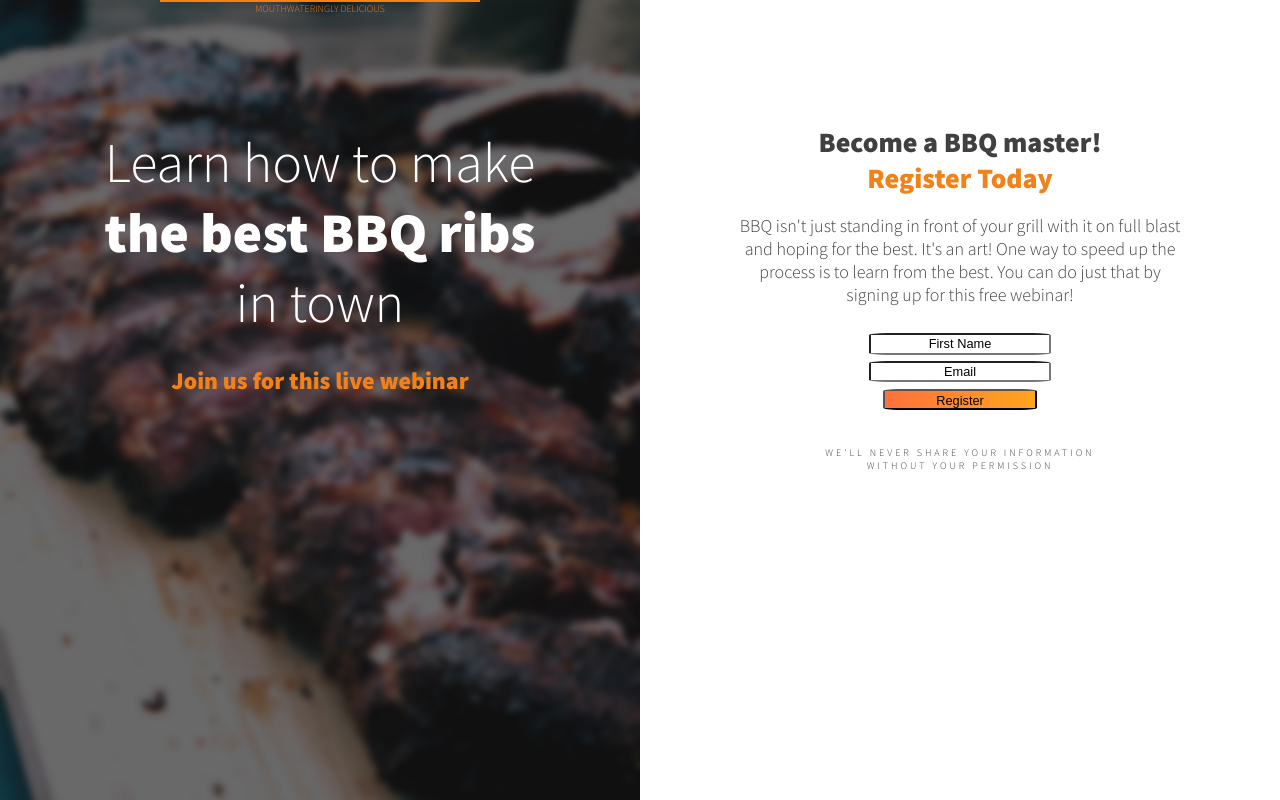
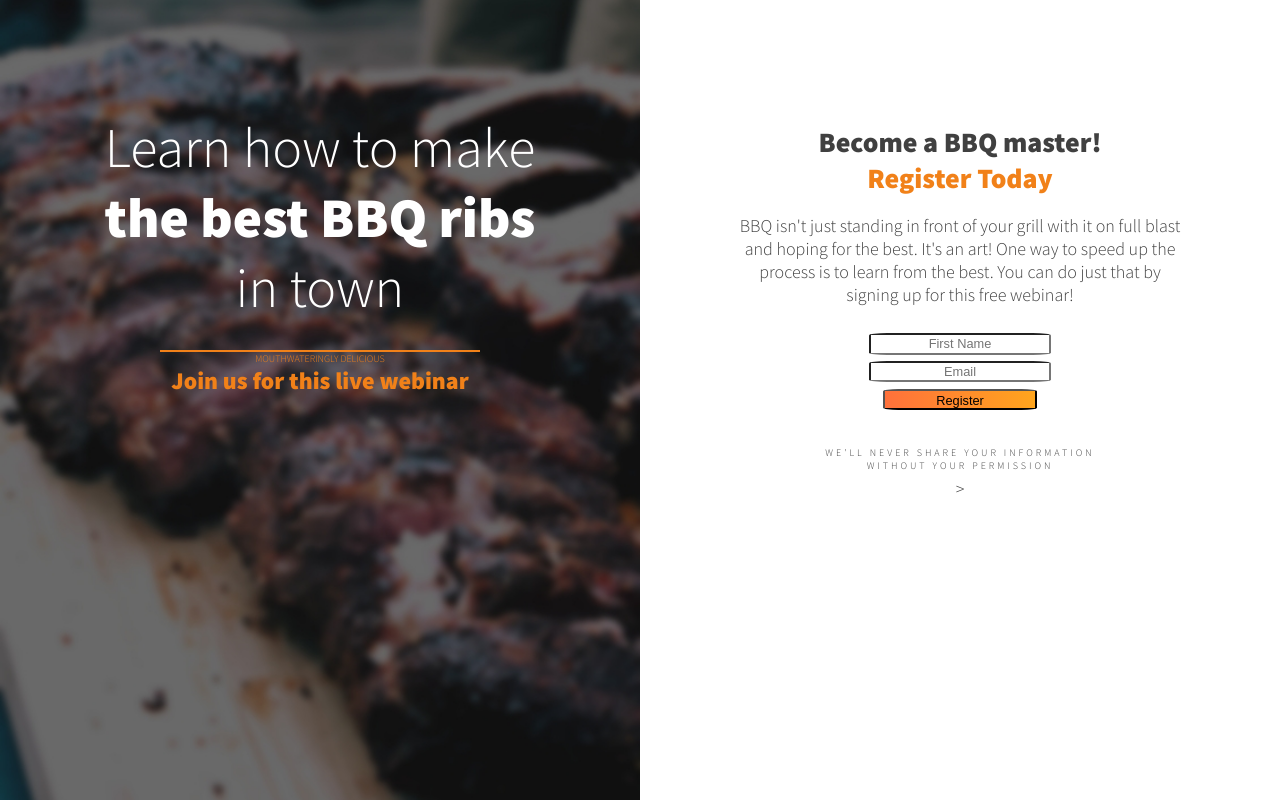
Before and after one commit to CarlosS9400/BBQ, a plain HTML site: page index.html in a window 1280 px wide. Drawn offline with Linux system fonts and the light colour scheme.

Commit message:
Add files via upload

```diff
--- a/index.html
+++ b/index.html
@@ -12,23 +12,27 @@
 <body>
 
         <div class="intro">
+            <div class="container container-intro">
                 <h1>Learn how to make <span class="best-BBQ" >the best BBQ ribs</span> in town</h1>
                 <p class="small top-text">Mouthwateringly delicious</p>
                 <p class="low-text">Join us for this live webinar</p>
             </div>
+        </div>
 
         <div class="user-info">
+             <div class="container">
                 <h2>Become a BBQ master! <span class="register">Register Today</span></h2>
 
                 <p class="description">BBQ isn't just standing in front of your grill with it on full blast and hoping for the best. It's an art! One way to speed up the process is to learn from the best. You can do just that by signing up for this free webinar!</p>
 
                 <form>
-                <input type="text" class="input" value="First Name">
-                <input type="text" class="input" value="Email">
+                    <input aria-label="fnaame" type="text" class="input" placeholder="First Name">
+                    <input aria-label="lname" type="text" class="input" placeholder="Email">
                     <button class="btn register-btn">Register</button>
                 </form>
 
                 <p cLass="small warning">We'll never share your information <span class="permission">without your permission</span></p>
+            </div>>
         </div>
 
 
```
Lines whose indentation alone changed are shown as unchanged.
